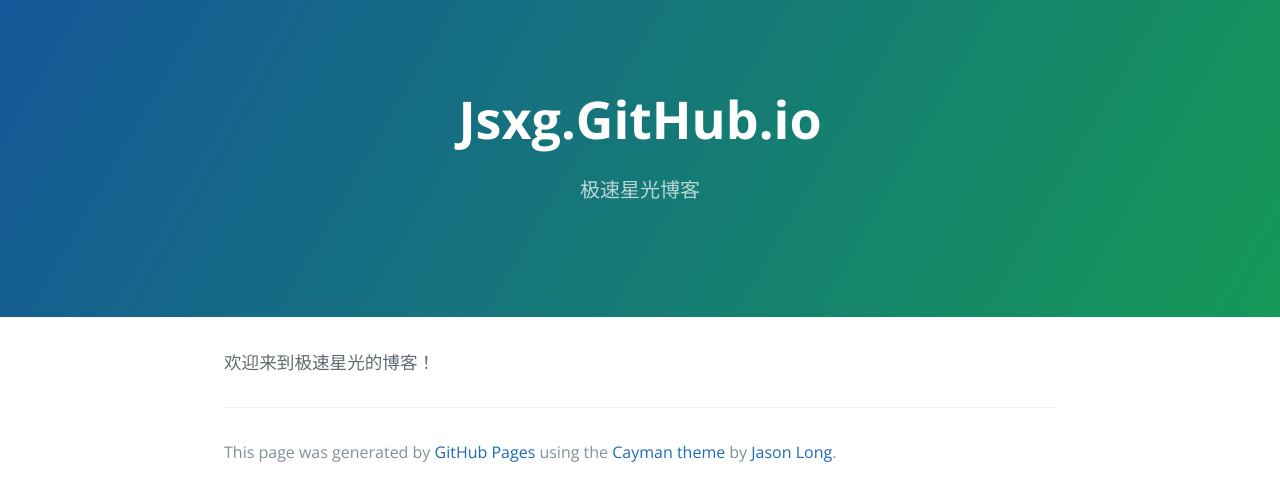
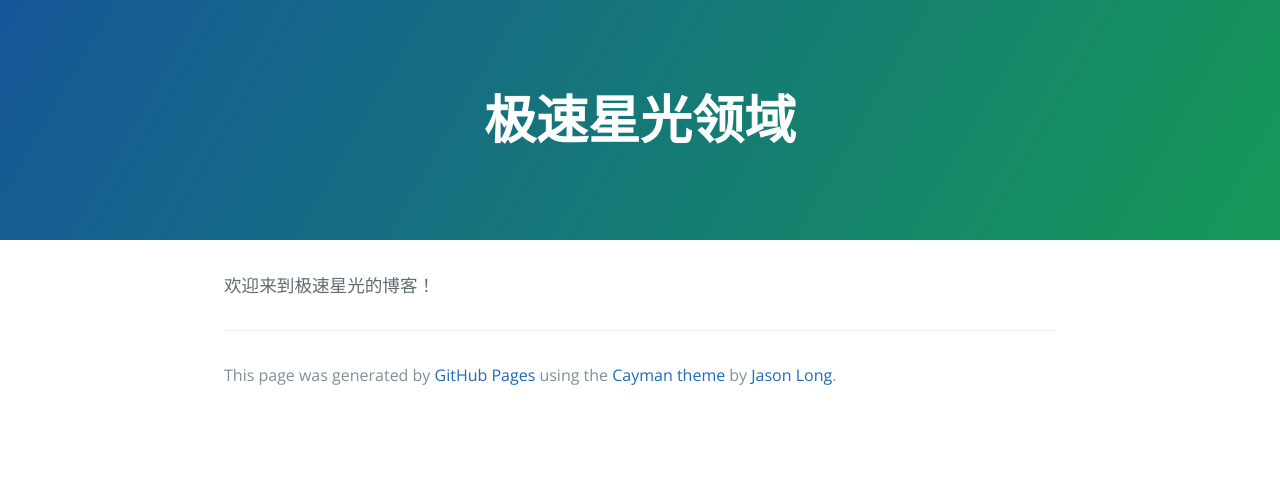
Before and after one commit to jsxg/jsxg.github.io, a website: page index.html in a window 1280 px wide. Drawn offline with nearby package versions, Linux system fonts and the light colour scheme.

Commit message:
修改title

```diff
--- a/index.html
+++ b/index.html
@@ -12,8 +12,7 @@
   </head>
   <body>
     <section class="page-header">
-      <h1 class="project-name">Jsxg.GitHub.io</h1>
-      <h2 class="project-tagline">极速星光博客</h2>
+      <h1 class="project-name">极速星光领域</h1>
     </section>
 
     <section class="main-content">
```
